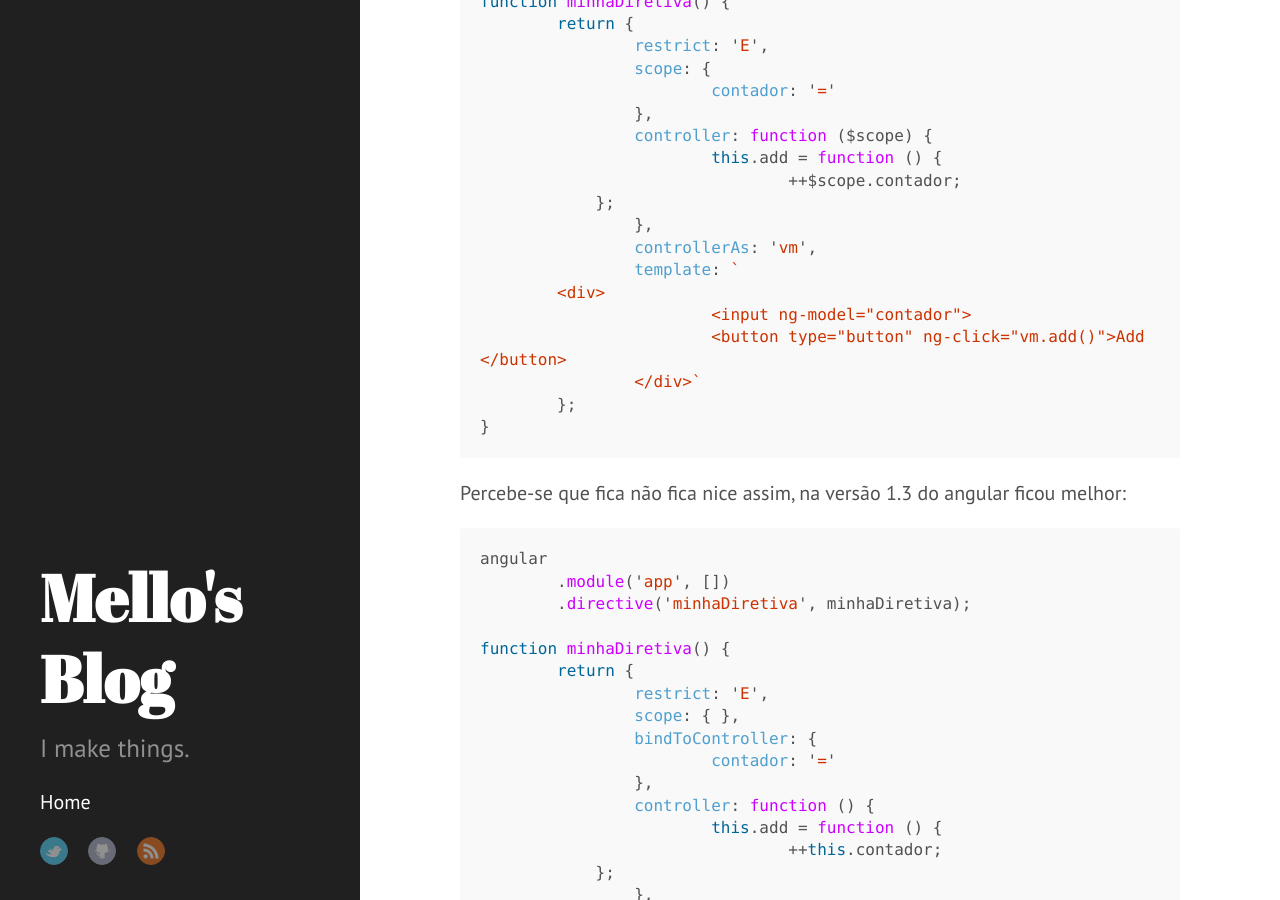
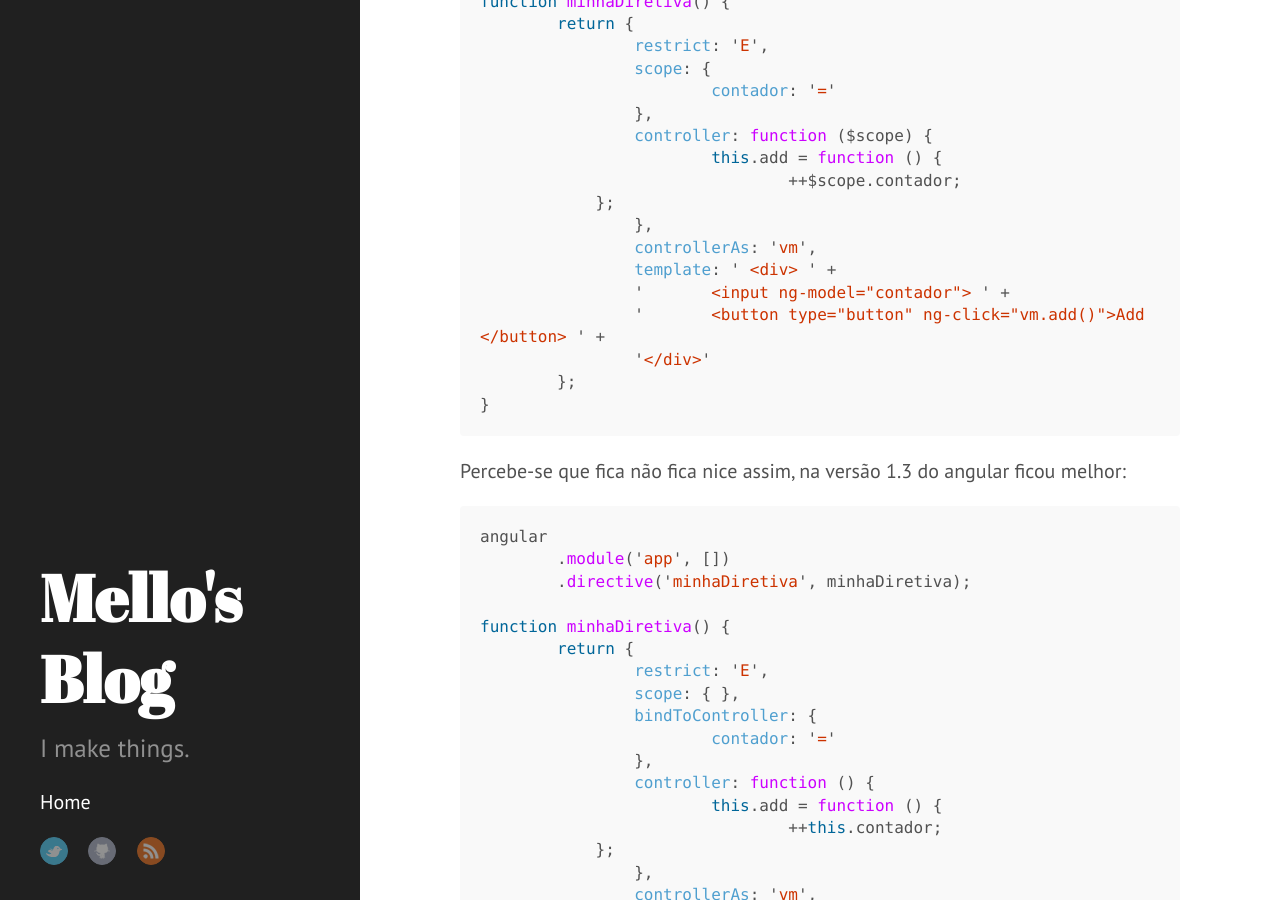
Before and after one commit to joaomello-zz/joaomello.github.io, a Jekyll site: the page built from _posts/2015-11-15-angular-bindtocontroller.markdown, in a window 1280 px wide and 900 px high, scrolled down 439 px. Built offline with Jekyll 4.4.1, drawn with Linux system fonts in a browser that asks for light colours.

Commit message:
Post update: Angular bindToController

````diff
--- a/_posts/2015-11-15-angular-bindtocontroller.markdown
+++ b/_posts/2015-11-15-angular-bindtocontroller.markdown
@@ -24,11 +24,10 @@ function minhaDiretiva() {
             };
 		},
 		controllerAs: 'vm',
-		template: `
-        <div>
-			<input ng-model="contador">
-			<button type="button" ng-click="vm.add()">Add</button>
-		</div>`
+		template: ' <div> ' +
+		'	<input ng-model="contador"> ' +
+		'	<button type="button" ng-click="vm.add()">Add</button> ' +
+		'</div>'
 	};
 }
 ```
````
